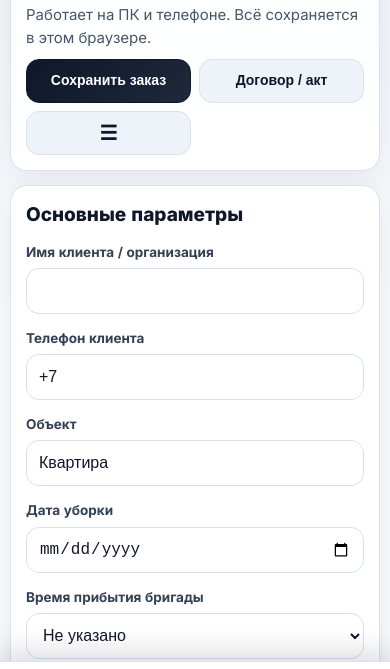
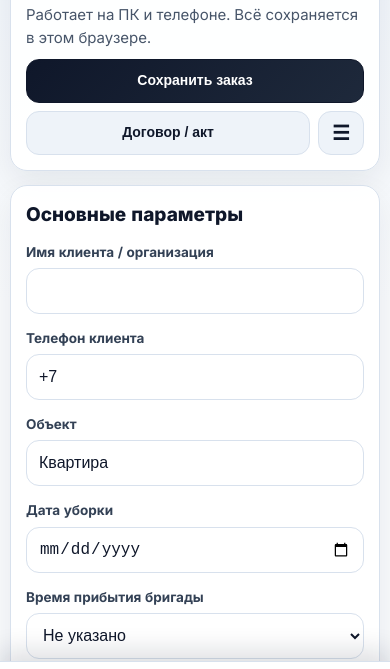
Before and after one commit to dimpershko-a11y/prochistka-calculator, a website: page index.html in a window 390 px wide. Shown: the part 118-787 px from the top of the page. Drawn offline with Linux system fonts and the light colour scheme.

Commit message:
v4.12.2: keep save and contract actions usable on mobile

```diff
--- a/assets/style.css
+++ b/assets/style.css
@@ -179,6 +179,14 @@ button{white-space:normal;line-height:1.25}
 
 /* v4.7.2: компактные доп. услуги и настройки в модальном окне */
 .icon-menu-btn{width:46px;min-width:46px;padding:10px 12px;font-size:20px;line-height:1;text-align:center}
+/* Видимый переход к договору на мобильном без сжатия кнопок. */
+@media(max-width:759px){
+  .top-actions{grid-template-columns:minmax(0,1fr) 46px}
+  .top-actions>#saveOrderBtn{grid-column:1/-1}
+  .top-actions>#saveAndContractBtn{grid-column:1}
+  .top-actions>.menu-wrap{grid-column:2;width:46px;max-width:46px}
+}
+
 #savedOrdersWrap{max-height:260px;overflow:auto;padding-right:2px}
 .settings-modal-card{max-width:1180px}
 .extra-pick-card{padding:10px 12px!important;border-radius:14px}
```
